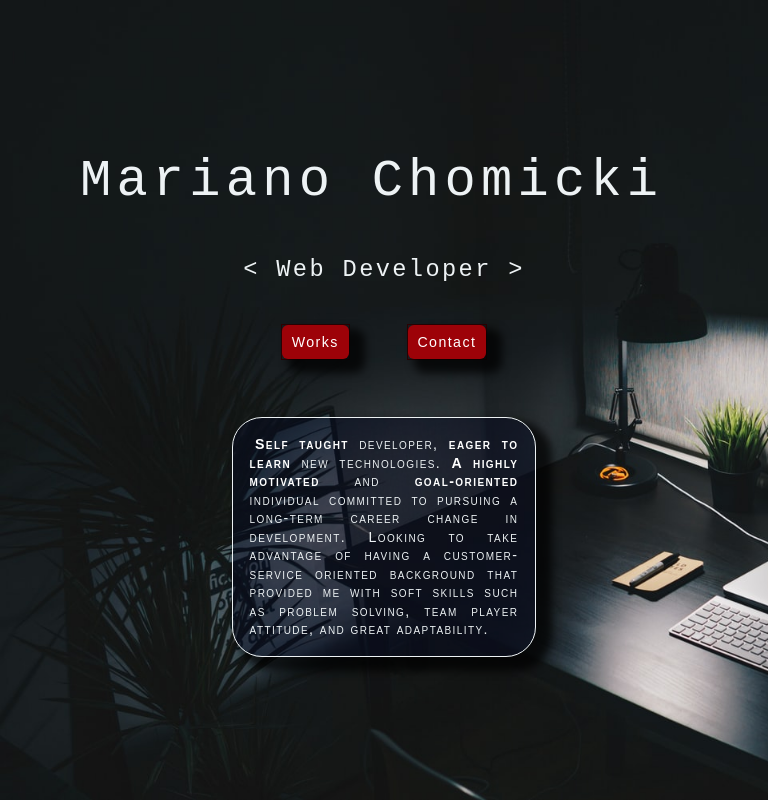
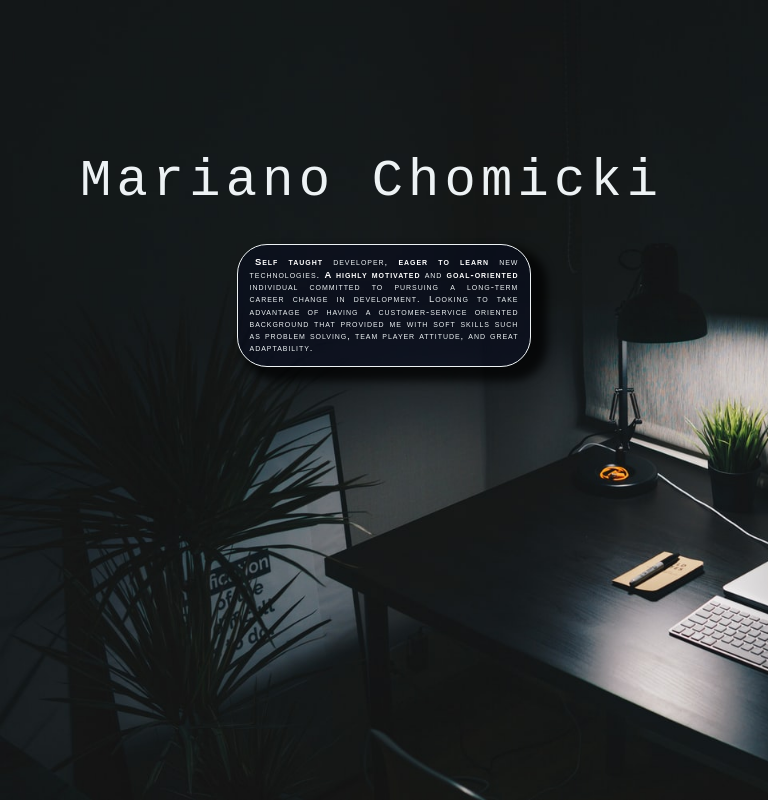
Before and after one commit to chomicki7/mywebsite, a React (Create React App) app: page / in a window 768 px wide. Shown: the top 800 px of the page. Built offline with nearby package versions, Linux system fonts and the light colour scheme.

Commit message:
css landscape

```diff
--- a/src/components/Main/Main.css
+++ b/src/components/Main/Main.css
@@ -218,9 +218,16 @@
   }
 }
 
-@media only screen and (min-width: 320px) and (max-width: 768px) and (orientation: landscape) {
+@media only screen and (min-width: 400px) and (max-width: 900px) {
   html {
     width: 100%;
+  }
+  .title h3,
+  .list {
+    display: none;
+  }
+  .description p {
+    font-size: 0.4em;
   }
   .contact {
     flex-wrap: nowrap;
```
